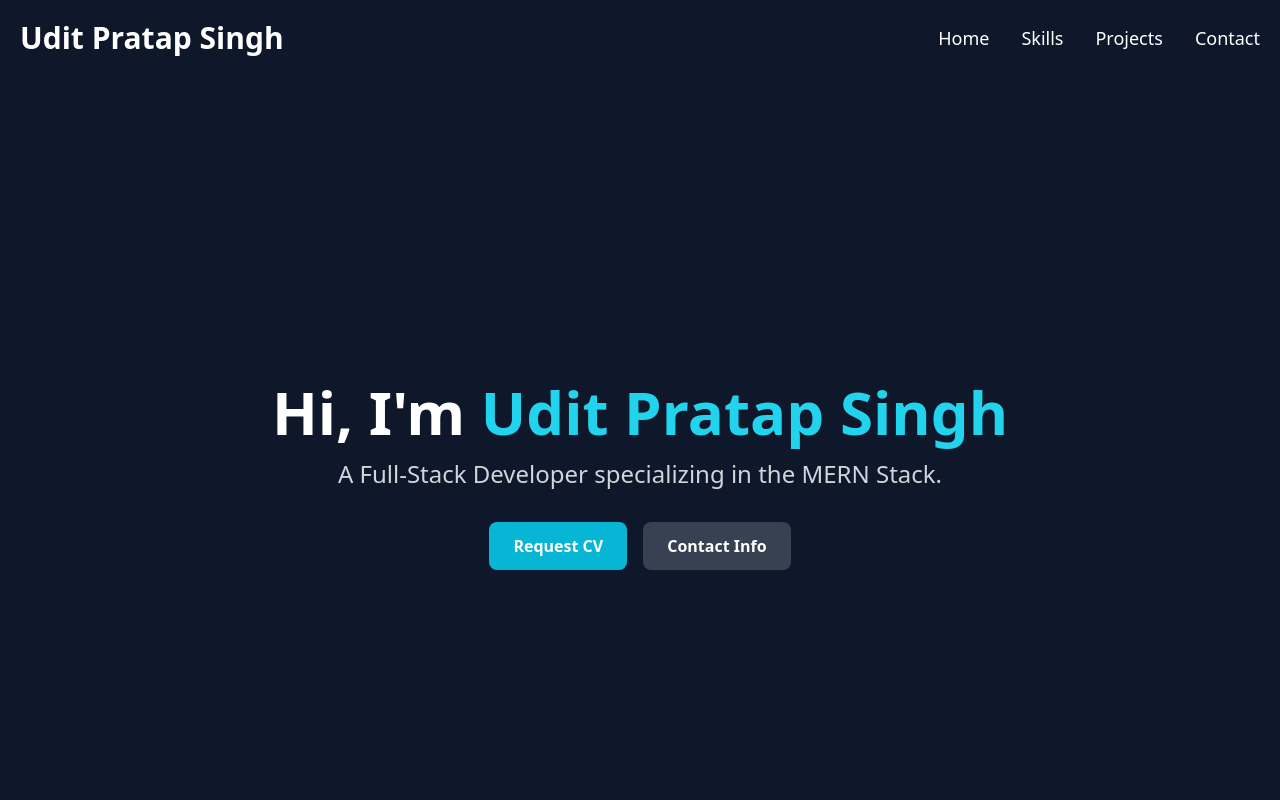
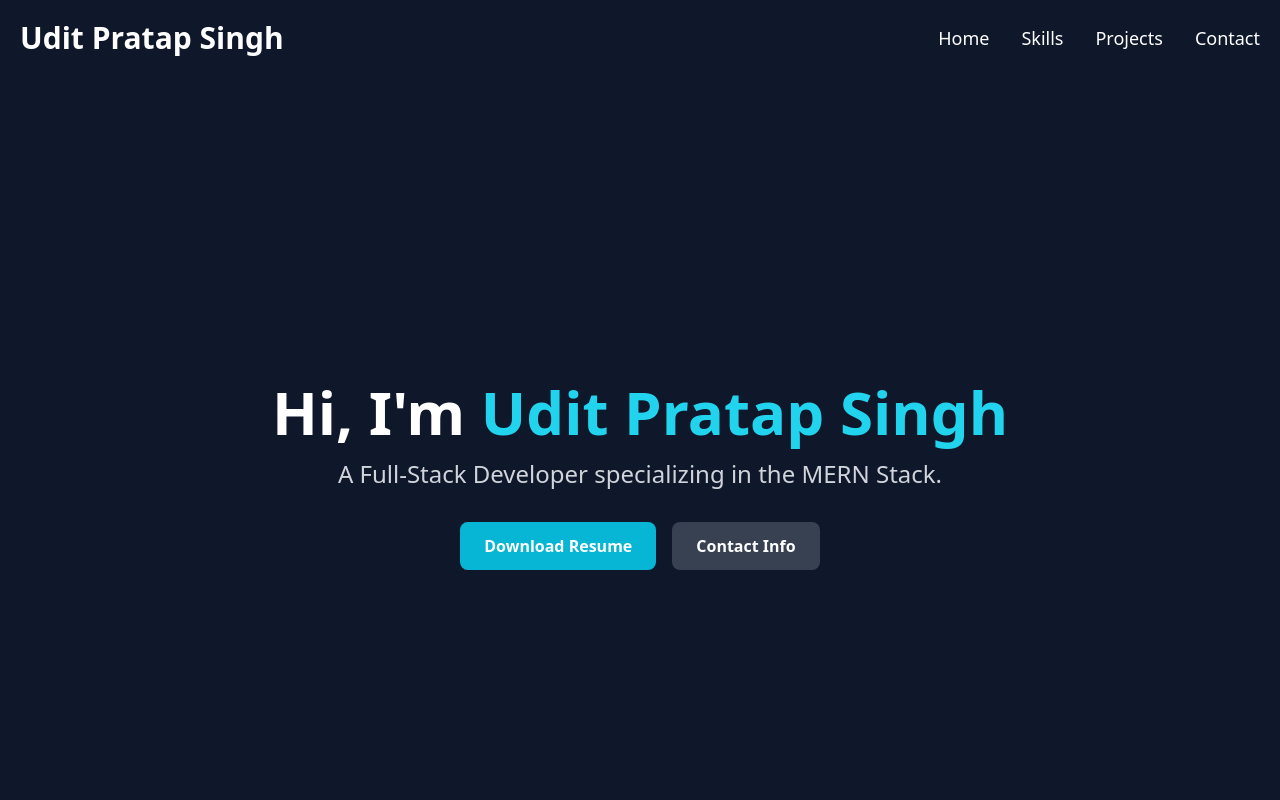
Before and after one commit to uditttttt/Portfolio, a React (Vite) app: page / in a window 1280 px wide. Shown: the top 800 px of the page. Built offline with nearby package versions, Linux system fonts and the light colour scheme.

Commit message:
My-Portfolio

```diff
--- a/src/components/Hero.jsx
+++ b/src/components/Hero.jsx
@@ -65,12 +65,12 @@
           variants={buttonVariants}
         >
           <a
-            href="YOUR_GOOGLE_DRIVE_LINK_HERE" // Keep your link here
+            href="https://drive.google.com/file/d/1z2BYZ_-DoxADdLtHQqzLL7tf7G6lRyVX/view?usp=drive_link" // Keep your link here
             target="_blank"
             rel="noopener noreferrer"
             className="bg-cyan-500 text-white font-bold py-3 px-6 rounded-lg hover:bg-cyan-600 transition duration-300 w-full sm:w-auto"
           >
-            Request CV
+            Download Resume
           </a>
           <a
             href="#contact"
```
